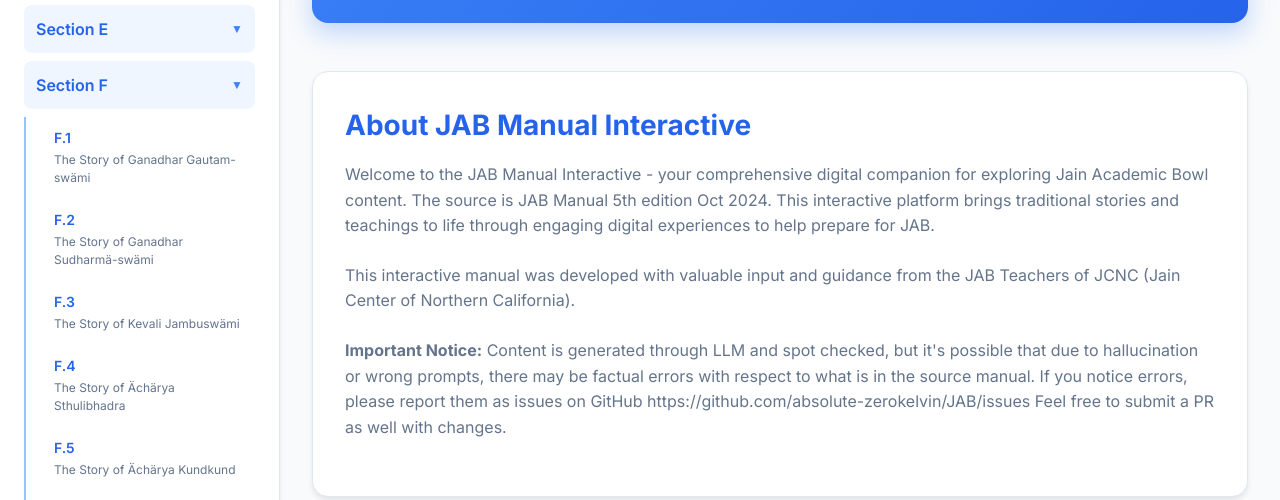
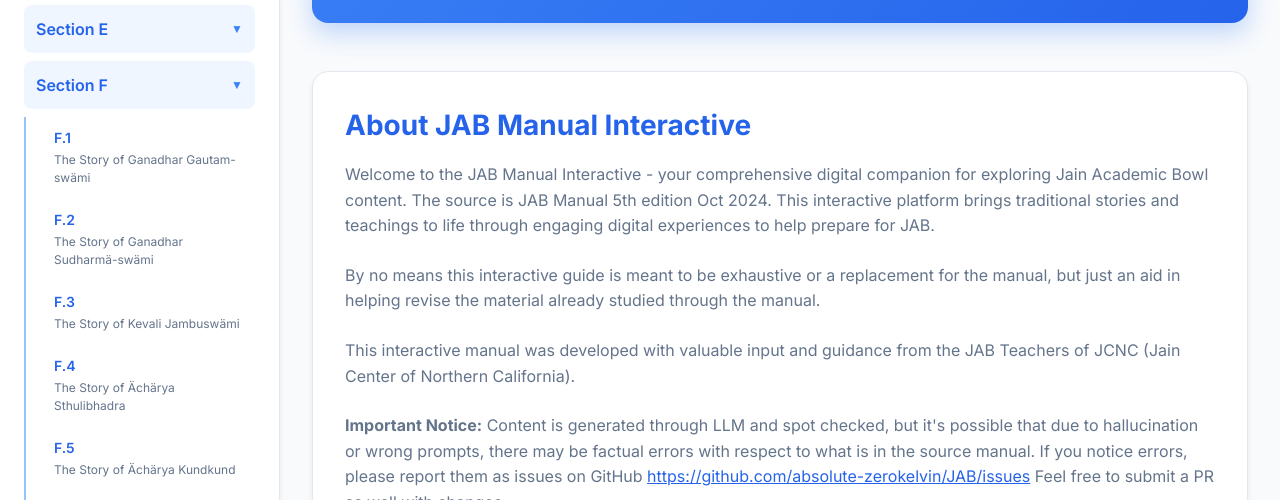
Before and after one commit to absolute-zerokelvin/JAB, a website: page index.html in a window 1280 px wide. Shown: the part 223-723 px from the top of the page. Drawn offline with nearby package versions, Linux system fonts and the light colour scheme.

Commit message:
update to about

```diff
--- a/css/main.css
+++ b/css/main.css
@@ -426,6 +426,20 @@
     line-height: 1.6;
 }
 
+.section-card-description a {
+    color: var(--primary-blue-dark);
+    text-decoration: underline;
+}
+
+.section-card-description a:hover {
+    color: var(--secondary-blue);
+}
+
+.important-notice a {
+    color: var(--primary-blue-dark);
+    text-decoration: underline;
+}
+
 .subsection-grid {
     display: grid;
     grid-template-columns: repeat(auto-fit, minmax(250px, 1fr));
--- a/js/main.js
+++ b/js/main.js
@@ -206,9 +206,12 @@
                 to life through engaging digital experiences to help prepare for JAB.
             </p>
             <p class="section-card-description">
+                By no means this interactive guide is meant to be exhaustive or a replacement for the manual, but just an aid in helping revise the material already studied through the manual.
+            </p>
+            <p class="section-card-description">
                 This interactive manual was developed with valuable input and guidance from the JAB Teachers of JCNC (Jain Center of Northern California).
             </p>
-            <p class="section-card-description">
+            <p class="section-card-description important-notice">
                 <strong>Important Notice:</strong> Content is generated through LLM and spot checked, but it's possible that due to hallucination or wrong prompts, there may be factual errors with respect to what is in the source manual. If you notice errors, please report them as issues on GitHub  <a href="https://github.com/absolute-zerokelvin/JAB/issues" target="_blank" rel="noopener noreferrer">https://github.com/absolute-zerokelvin/JAB/issues</a> Feel free to submit a PR as well with changes.
             </p>
         </div>
```
